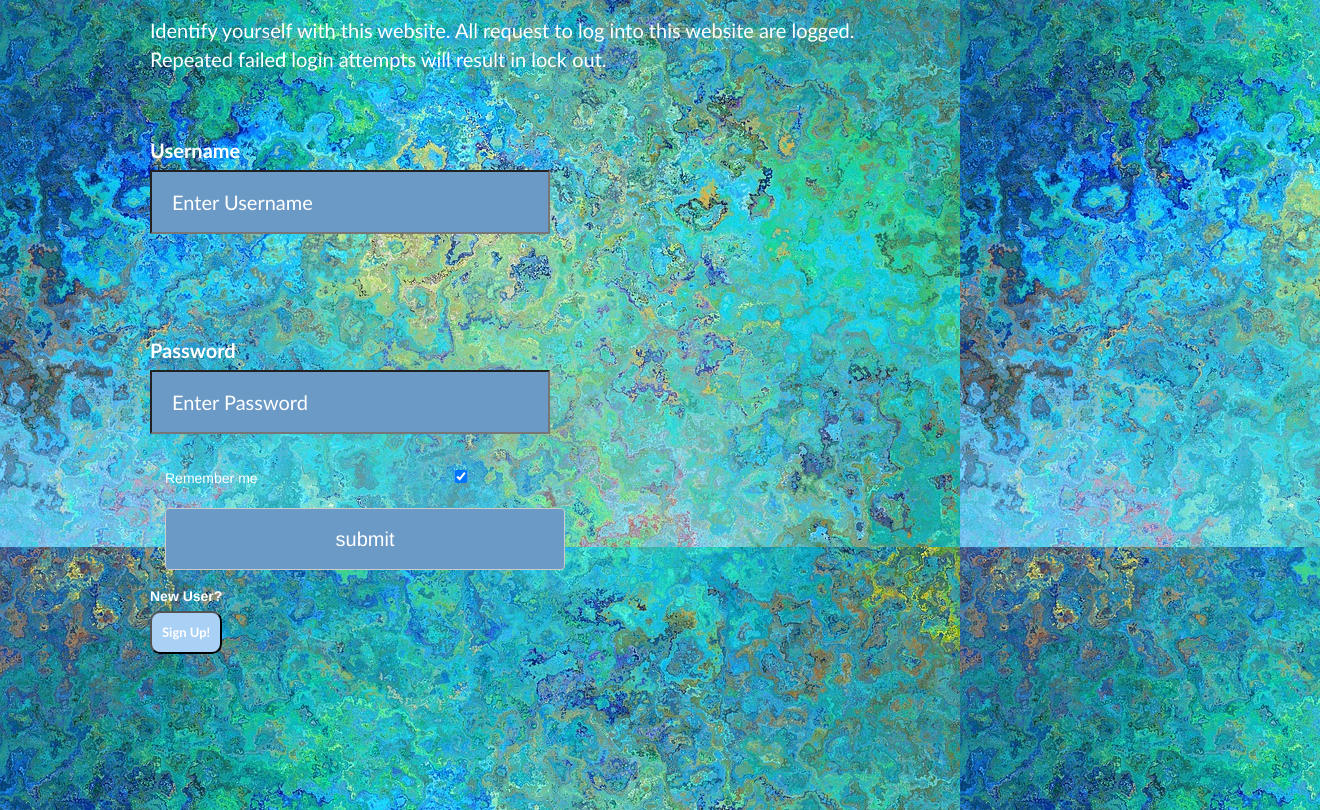
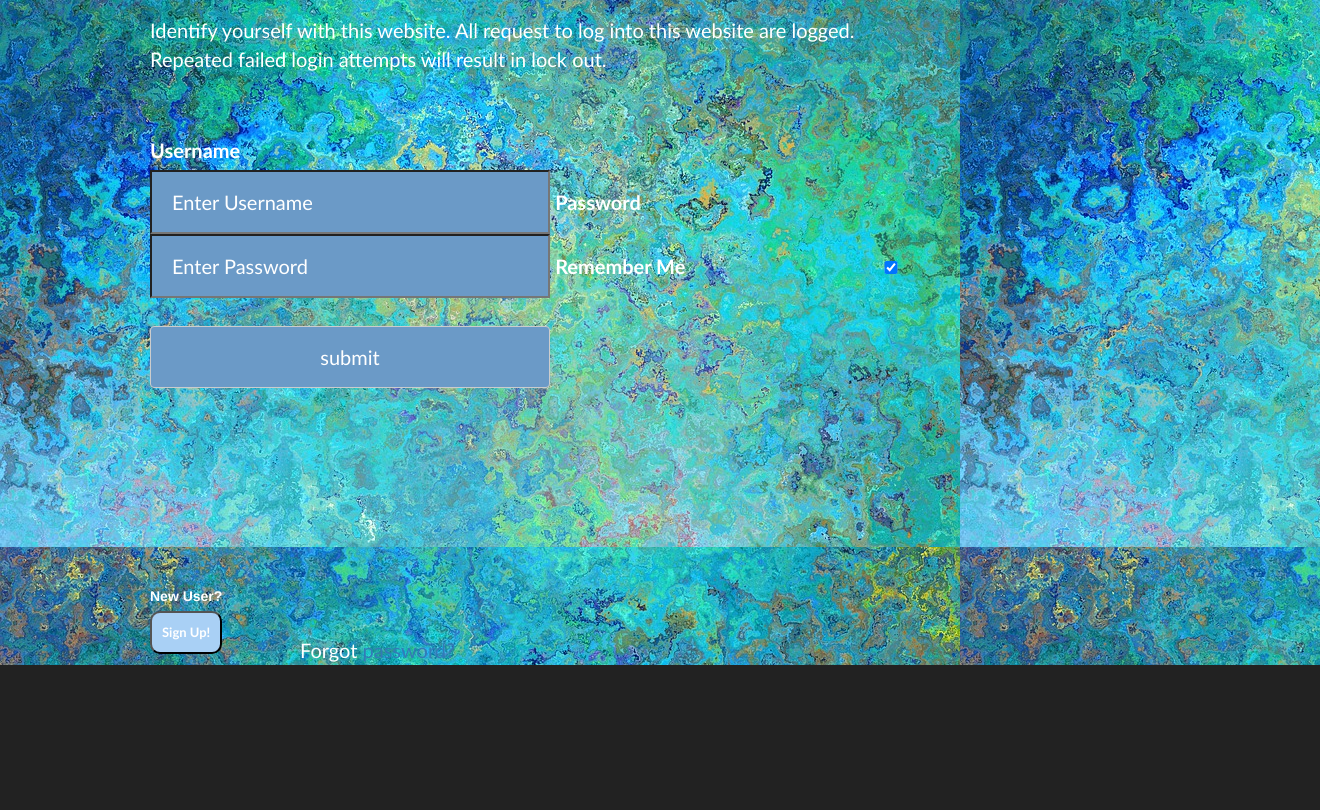
Before and after one commit to apa-123/memes, a Flask app: page /login in a window 1320 px wide. Shown: the part 164-974 px from the top of the page. After the commit the page ends 829 px from the top, so only its background shows below. Run offline with Flask 2, Linux system fonts and the light colour scheme; some libraries are stand-ins or nearby versions.

Commit message:
Update loginPage.html

```diff
--- a/templates/loginPage.html
+++ b/templates/loginPage.html
@@ -31,25 +31,16 @@
         <label><b>Username</b></label>
         <br>
         <input type="text" placeholder="Enter Username" name="uname" required>
-      </form>
-    </div>
-
-    <div class="password">
-        <form action="/login" method="POST">
         <label><b>Password</b></label>
         <span class="password">Forgot <a href="#">password?</a></span>
         <br>
         <input type="password" placeholder="Enter Password" name="psw" required>
-        </form>
-    </div>
-
-    <div class="container">
-      Remember me
+        <label><b>Remember Me</b></label>
         <input type="checkbox" checked="checked">
         <br><br>
         <input class="btn btn-default" type="submit" value="submit">
+      </form>
     </div>
-
     <div class="signUp">
       <label><b>New User?</b></label>
       <a href="/login/signup"><div id="both"><button type="button">Sign Up!</button></a></div>
```
Lines whose indentation alone changed are shown as unchanged.
